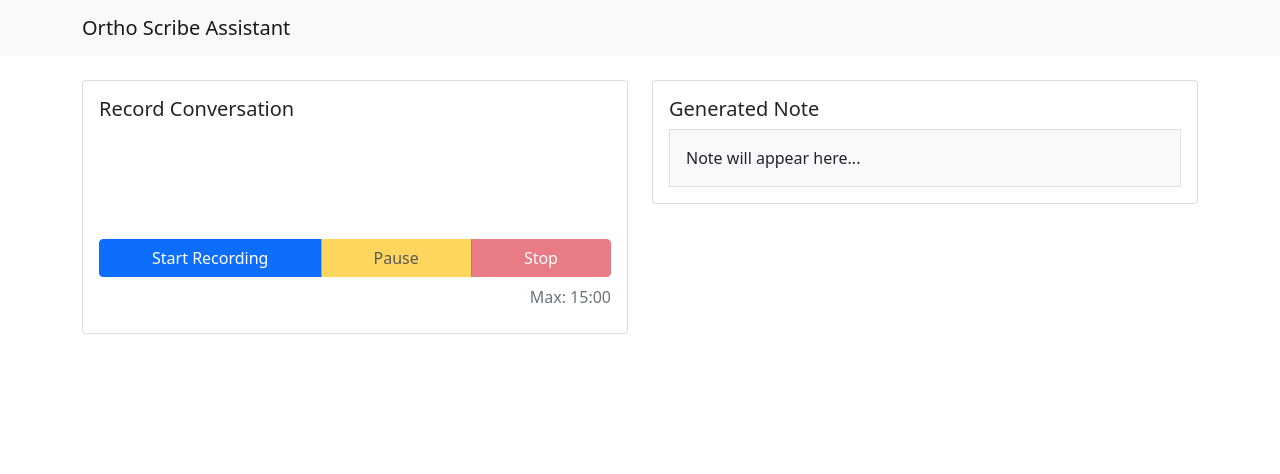
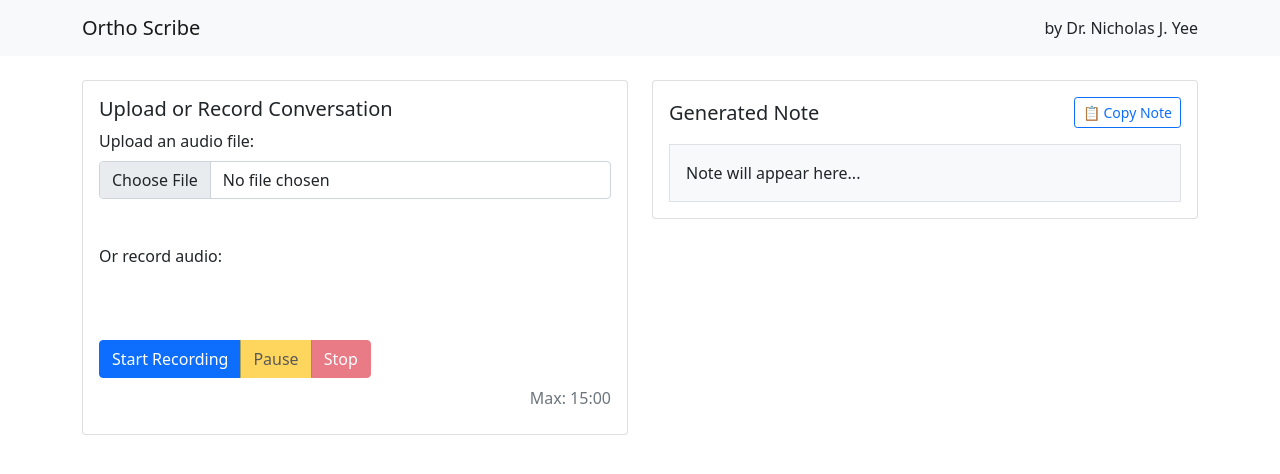
Before and after one commit to NicholasJYee/ONOS, a Flask app: page / in a window 1280 px wide. Shown: the top 474 px of the page. Run offline with Flask 3, Linux system fonts and the light colour scheme.

```diff
--- a/medical_scribe/app/routes.py
+++ b/medical_scribe/app/routes.py
@@ -1,7 +1,8 @@
-from flask import Blueprint, render_template, request, jsonify
+from flask import Blueprint, render_template, request, jsonify, send_file, current_app
 from app.services.audio_service import AudioService
 from app.services.transcription_service import TranscriptionService
 from app.services.note_generation_service import NoteGenerationService
+import os
 
 main = Blueprint('main', __name__)
 
@@ -28,15 +29,24 @@ def process_audio():
         # Generate note
         note = NoteGenerationService.generate_note(transcript)
 
-        # Cleanup the temporary audio file
-        AudioService.cleanup_audio(audio_path)
+        # Get the filename for download
+        filename = os.path.basename(audio_path)
 
         return jsonify({
             'transcript': transcript,
-            'note': note
+            'note': note,
+            'audioPath': filename
         })
     except Exception as e:
         # Ensure cleanup even if processing fails
         if 'audio_path' in locals():
             AudioService.cleanup_audio(audio_path)
         return jsonify({'error': str(e)}), 500
+
+@main.route('/download-audio/<filename>')
+def download_audio(filename):
+    try:
+        file_path = os.path.join(current_app.config['UPLOAD_FOLDER'], filename)
+        return send_file(file_path, as_attachment=True)
+    except Exception as e:
+        return jsonify({'error': str(e)}), 404
--- a/medical_scribe/app/services/audio_service.py
+++ b/medical_scribe/app/services/audio_service.py
@@ -5,10 +5,12 @@ import uuid
 
 class AudioService:
     @staticmethod
-    def save_audio(audio_file):
-        filename = f"{uuid.uuid4()}.wav"
+    def save_audio(audio_file, is_blob=False):
+        extension = '.wav' if is_blob else os.path.splitext(audio_file.filename)[1]
+        filename = f"{uuid.uuid4()}{extension}"
         filepath = os.path.join(current_app.config['UPLOAD_FOLDER'], filename)
         os.makedirs(os.path.dirname(filepath), exist_ok=True)
+
         audio_file.save(filepath)
         return filepath
 
--- a/medical_scribe/app/services/note_generation_service.py
+++ b/medical_scribe/app/services/note_generation_service.py
@@ -4,13 +4,11 @@ class NoteGenerationService:
     @staticmethod
     def generate_note(transcript):
         try:
-            # You can use different models like 'mistral', 'llama2', 'mixtral'
-            # Run 'ollama pull mistral' first to download the model
-            response = ollama.chat(model='mistral',
+            response = ollama.chat(model='deepseek-r1:1.5b',
                 messages=[
                     {
                         'role': 'system',
-                        'content': 'You are a medical scribe assistant. Convert the following doctor-patient conversation into a structured medical note following standard SOAP format.'
+                        'content': 'You are a medical scribe assistant. Convert the following doctor-patient conversation into a structured medical note following standard SOAP format. Only include the assessment and plan.'
                     },
                     {
                         'role': 'user',
--- a/medical_scribe/app/templates/base.html
+++ b/medical_scribe/app/templates/base.html
@@ -3,13 +3,13 @@
 <head>
     <meta charset="UTF-8">
     <meta name="viewport" content="width=device-width, initial-scale=1.0">
-    <title>Ortho Scribe Assistant</title>
+    <title>Ortho Scribe</title>
     <link href="https://cdn.jsdelivr.net/npm/bootstrap@5.1.3/dist/css/bootstrap.min.css" rel="stylesheet">
 </head>
 <body>
     <nav class="navbar navbar-expand-lg navbar-light bg-light">
         <div class="container">
-            <a class="navbar-brand" href="/">Ortho Scribe Assistant</a>
+            <a class="navbar-brand" href="/">Ortho Scribe</a> by Dr. Nicholas J. Yee
         </div>
     </nav>
 
--- a/medical_scribe/app/templates/index.html
+++ b/medical_scribe/app/templates/index.html
@@ -5,24 +5,33 @@
     <div class="col-md-6">
         <div class="card">
             <div class="card-body">
-                <h5 class="card-title">Record Conversation</h5>
+                <h5 class="card-title">Upload or Record Conversation</h5>
                 <div class="d-flex flex-column gap-2">
+                    <div class="mb-3">
+                        <label for="audioFileUpload" class="form-label">Upload an audio file:</label>
+                        <input type="file" class="form-control" id="audioFileUpload" accept="audio/*">
+                    </div>
+
+                    <div class="mt-4">
+                        <h6>Or record audio:</h6>
                         <canvas id="visualizer" height="60"></canvas>
                         <div class="btn-group">
                             <button id="startRecord" class="btn btn-primary">Start Recording</button>
                             <button id="pauseRecord" class="btn btn-warning" disabled>Pause</button>
                             <button id="stopRecord" class="btn btn-danger" disabled>Stop</button>
                         </div>
-                    <div class="d-flex justify-content-between align-items-center">
+
+                        <div class="d-flex justify-content-between align-items-center mt-2">
                             <div id="timer" class="text-muted"></div>
                             <div id="maxDuration" class="text-muted">Max: 15:00</div>
                         </div>
+                    </div>
+
                     <div id="recordingStatus" class="text-muted"></div>
 
                     <div id="previewControls" class="d-none">
-                        <h6 class="mt-3">Preview Recording</h6>
+                        <h6 class="mt-3">Audio Preview</h6>
                         <audio id="audioPreview" controls class="w-100"></audio>
-                        <button id="processAudio" class="btn btn-success mt-2">Process Recording</button>
                     </div>
                 </div>
             </div>
@@ -32,7 +41,12 @@
     <div class="col-md-6">
         <div class="card">
             <div class="card-body">
-                <h5 class="card-title">Generated Note</h5>
+                <div class="d-flex justify-content-between align-items-center mb-3">
+                    <h5 class="card-title mb-0">Generated Note</h5>
+                    <button id="copyNote" class="btn btn-outline-primary btn-sm">
+                        <span id="copyIcon">📋</span> Copy Note
+                    </button>
+                </div>
                 <div id="noteOutput" class="border p-3 bg-light">
                     Note will appear here...
                 </div>
@@ -125,12 +139,16 @@ function stopRecording() {
     }
 }
 
-async function processRecording() {
+async function processAudioFile(audioData, isRecording = false) {
     document.getElementById('recordingStatus').textContent = 'Processing...';
-    document.getElementById('processAudio').disabled = true;
 
     const formData = new FormData();
-    formData.append('audio', audioBlob, 'recording.wav');
+    if (isRecording) {
+        // Convert Blob to WAV file
+        formData.append('audio', audioData, 'recording.wav');
+    } else {
+        formData.append('audio', audioData);
+    }
 
     try {
         const response = await fetch('/process-audio', {
@@ -141,7 +159,7 @@ async function processRecording() {
         const data = await response.json();
         if (response.ok) {
             document.getElementById('noteOutput').innerText = data.note;
-            document.getElementById('previewControls').classList.add('d-none');
+            document.getElementById('previewControls').classList.remove('d-none');
         } else {
             alert(data.error);
         }
@@ -149,14 +167,38 @@ async function processRecording() {
         alert('An error occurred while processing the audio');
     } finally {
         document.getElementById('recordingStatus').textContent = '';
-        document.getElementById('processAudio').disabled = false;
     }
+}
+
+function copyNote() {
+    const noteText = document.getElementById('noteOutput').innerText;
+    navigator.clipboard.writeText(noteText).then(() => {
+        const copyBtn = document.getElementById('copyNote');
+        const copyIcon = document.getElementById('copyIcon');
+        const originalText = copyBtn.innerHTML;
+
+        copyBtn.innerHTML = '<span>✓</span> Copied!';
+        copyBtn.classList.add('btn-success');
+        copyBtn.classList.remove('btn-outline-primary');
+
+        setTimeout(() => {
+            copyBtn.innerHTML = originalText;
+            copyBtn.classList.remove('btn-success');
+            copyBtn.classList.add('btn-outline-primary');
+        }, 2000);
+    }).catch(err => {
+        alert('Failed to copy note');
+        console.error('Failed to copy: ', err);
+    });
 }
 
 document.getElementById('startRecord').addEventListener('click', async () => {
     try {
         const stream = await navigator.mediaDevices.getUserMedia({ audio: true });
-        mediaRecorder = new MediaRecorder(stream);
+        const options = {
+            mimeType: 'audio/webm'  // Using webm format which is widely supported
+        };
+        mediaRecorder = new MediaRecorder(stream, options);
         audioChunks = [];
 
         setupVisualizer(stream);
@@ -165,15 +207,17 @@ document.getElementById('startRecord').addEventListener('click', async () => {
             audioChunks.push(event.data);
         };
 
-        mediaRecorder.onstop = () => {
-            audioBlob = new Blob(audioChunks, { type: 'audio/wav' });
+        mediaRecorder.onstop = async () => {
+            audioBlob = new Blob(audioChunks, { type: 'audio/webm' });
             const audioUrl = URL.createObjectURL(audioBlob);
             const audioPreview = document.getElementById('audioPreview');
             audioPreview.src = audioUrl;
             document.getElementById('previewControls').classList.remove('d-none');
+
+            await processAudioFile(audioBlob, true);
         };
 
-        mediaRecorder.start(1000); // Collect data every second
+        mediaRecorder.start(1000);
         startTime = Date.now();
         timerInterval = setInterval(updateTimer, 1000);
 
@@ -203,6 +247,22 @@ document.getElementById('pauseRecord').addEventListener('click', () => {
 });
 
 document.getElementById('stopRecord').addEventListener('click', stopRecording);
-document.getElementById('processAudio').addEventListener('click', processRecording);
+
+// File upload handler
+document.getElementById('audioFileUpload').addEventListener('change', async (e) => {
+    const file = e.target.files[0];
+    if (file) {
+        // Create audio preview
+        const audioUrl = URL.createObjectURL(file);
+        const audioPreview = document.getElementById('audioPreview');
+        audioPreview.src = audioUrl;
+        document.getElementById('previewControls').classList.remove('d-none');
+
+        // Process the file
+        await processAudioFile(file);
+    }
+});
+
+document.getElementById('copyNote').addEventListener('click', copyNote);
 </script>
 {% endblock %}
--- a/medical_scribe/config.py
+++ b/medical_scribe/config.py
@@ -4,7 +4,4 @@ from dotenv import load_dotenv
 load_dotenv()
 
 class Config:
-    SECRET_KEY = os.environ.get('SECRET_KEY') or 'dev-key-please-change'
     UPLOAD_FOLDER = os.path.abspath(os.path.join(os.path.dirname(__file__), 'uploads'))
-    MAX_CONTENT_LENGTH = 16 * 1024 * 1024  # 16MB max file size
-    OPENAI_API_KEY = os.environ.get('OPENAI_API_KEY')
--- a/requirements.txt
+++ b/requirements.txt
@@ -6,3 +6,4 @@ torch
 git+https://github.com/openai/whisper.git
 numpy
 ffmpeg-python
+ollama
```
Also changed, not shown: medical_scribe/app/services/transcription_service.py (+8 -4 lines), 2 other files. Lines whose indentation alone changed are shown as unchanged.
